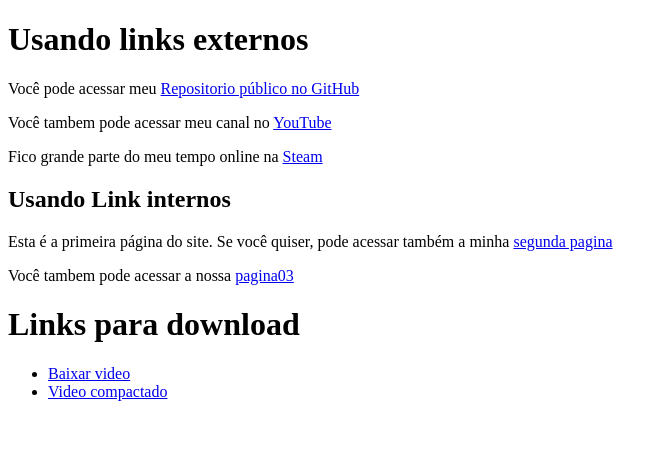
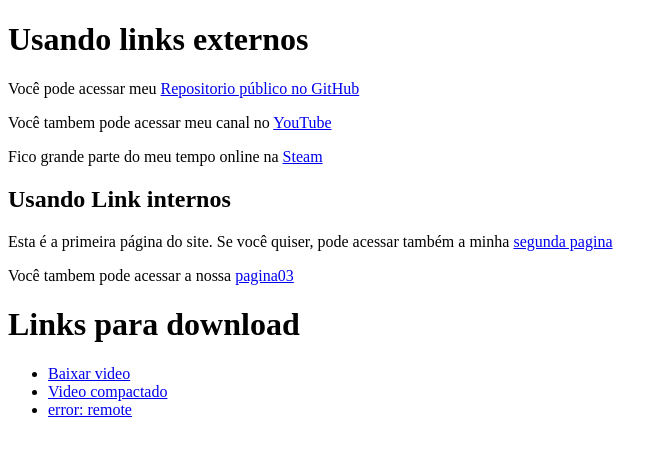
Before and after one commit to ImaBeaasT/Exercicios-com-links, a plain HTML site: page index.html in a window 1280 px wide. Shown: the whole page, without its empty margins (0-668 px from the left). Drawn offline with Linux system fonts and the light colour scheme.

Commit message:
Exercicios links

```diff
--- a/index.html
+++ b/index.html
@@ -18,6 +18,7 @@
 <ul>
     <li><a href="Video/DICAS PARA INICIANTES NO PROJECT ZOMBOID.mp4">Baixar video</a></li>
     <li><a href="Video/DICAS PARA INICIANTES NO PROJECT ZOMBOID.rar" type="application/zip">Video compactado</a></li>
+    <li><a href="https://www.youtube.com/results?search_query=error%3A+remote+origin+already+exists.">error: remote</a></li>
 </ul>
 </body>
 </html>
```
